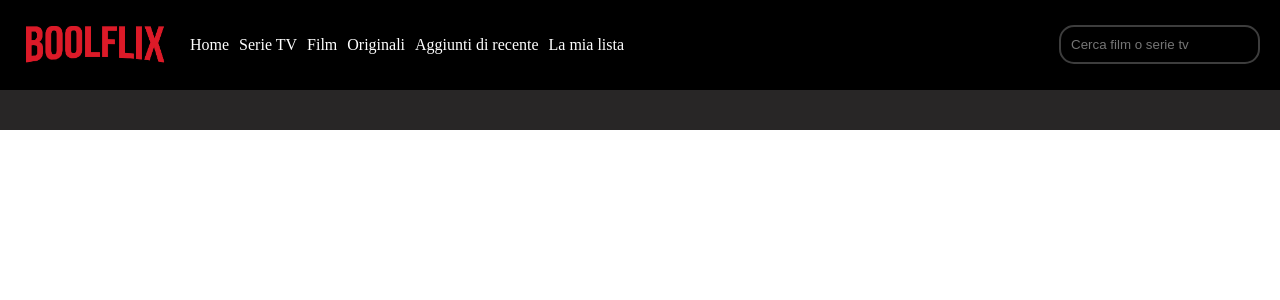
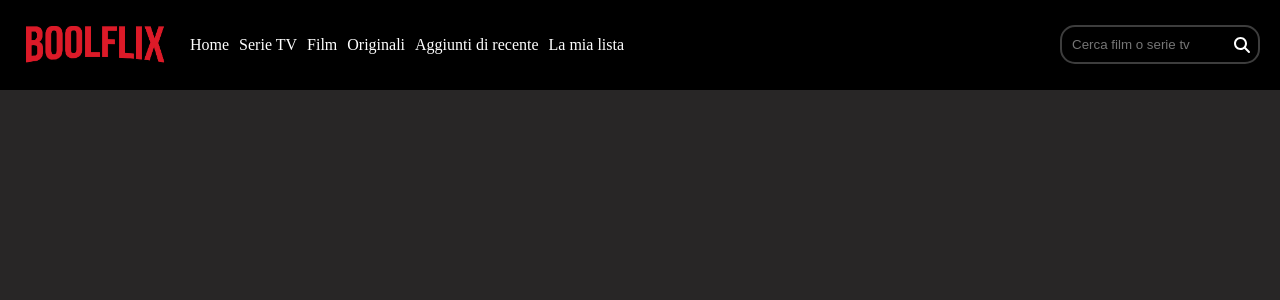
Before and after one commit to Brody14/vite-boolflix, a Vue app: page / in a window 1280 px wide. Both pictures are taken after a click on the icon 1252 px from the left and 43 px from the top of the page. Shown: the top 300 px of the page. Built offline with nearby package versions, Linux system fonts and the light colour scheme.

Commit message:
EDIT stars loop and style

```diff
--- a/src/App.vue
+++ b/src/App.vue
@@ -55,10 +55,24 @@ export default {
 </script>
 
 <template>
-  <Header @onSearch="fetchData" />
-  <Main />
+  <div class="content">
+    <Header @onSearch="fetchData" />
+    <Main class="main" />
+
+  </div>
 </template>
 
 <style lang="scss" >
 @use './style/general.scss';
+
+.content {
+  display: flex;
+  flex-direction: column;
+  min-height: 100vh;
+  overflow: hidden;
+
+  .main {
+    flex-grow: 1;
+  }
+}
 </style>
--- a/src/components/Cards.vue
+++ b/src/components/Cards.vue
@@ -1,9 +1,6 @@
 <script>
 
 export default {
-    components: {
-
-    },
     props: {
         result: {
             type: Object,
@@ -55,12 +52,16 @@ export default {
             <p v-else> {{ language }}</p>
             <div class="icons-wrapper">
                 <p class="vote">Voto:</p>
-                <div v-for="n in vote">
-                    <font-awesome-icon icon="fa-solid fa-star" />
-                </div>
-                <div v-for="n in 5 - vote">
-                    <font-awesome-icon icon="fa-regular fa-star" />
-                </div>
+                <ul v-for="n in vote" :key="n">
+                    <li>
+                        <font-awesome-icon icon="fa-solid fa-star" />
+                    </li>
+                </ul>
+                <ul v-for="n in 5 - vote" :key="5 + n">
+                    <li>
+                        <font-awesome-icon icon="fa-regular fa-star" />
+                    </li>
+                </ul>
             </div>
             <p> {{ overview }}</p>
         </div>
@@ -82,6 +83,10 @@ export default {
         padding: 20px;
         position: absolute;
         top: 0;
+        bottom: 0;
+        max-width: 100%;
+        max-height: 100%;
+        overflow: hidden;
         opacity: 0;
 
         .main-title {
--- a/src/components/Header.vue
+++ b/src/components/Header.vue
@@ -10,15 +10,15 @@ export default {
         return {
             store,
             show: false,
-            iconshow: true,
-
         }
     },
     methods: {
         toggleSearch() {
             this.show = !this.show
-            this.iconshow = !this.iconshow
         },
+        closeSearch() {
+            this.show = false
+        }
     }
 
 }
@@ -26,7 +26,7 @@ export default {
 </script>
 
 <template>
-    <header class="main-header" @click.self="toggleSearch">
+    <header class="main-header" @click.self="closeSearch">
         <figure class="header__logo">
             <img src="/img/logo.png" alt="">
         </figure>
@@ -34,12 +34,11 @@ export default {
             <Navbar />
         </ul>
         <div class="search-bar">
-            <font-awesome-icon icon="fa-solid fa-magnifying-glass" class="search__icon" @click.stop="toggleSearch"
-                v-show="iconshow" />
+            <font-awesome-icon icon="fa-solid fa-magnifying-glass" class="search__icon" @click.stop="toggleSearch" />
 
-            <div>
-                <input v-show="show" @keyup.enter="$emit('onSearch')" class="search__input" type="text"
-                    v-model="store.search" placeholder="Cerca film o serie tv">
+            <div class="search_input">
+                <input v-show="show" @keyup.enter="$emit('onSearch')" :class="['search__input', (show) ? 'active' : '']"
+                    type="text" v-model="store.search" placeholder="Cerca film o serie tv">
             </div>
         </div>
     </header>
@@ -55,7 +54,6 @@ export default {
     justify-content: space-between;
     align-items: center;
     gap: 20px;
-
 }
 
 .header__logo {
@@ -70,17 +68,30 @@ export default {
 
 .search-bar {
     margin-left: auto;
+    position: relative;
 
     .search__icon {
         color: white;
+        position: absolute;
+        top: 50%;
+        right: 10px;
+        transform: translateY(-50%);
     }
 
     .search__input {
-        background-color: unset;
+        background-color: transparent;
         border: 2px solid rgb(61, 61, 61);
         padding: 10px;
         border-radius: 15px;
         color: grey;
+        width: 0;
+        opacity: 0;
+        transition: width 10s;
+    }
+
+    .search__input.active {
+        width: 200px;
+        opacity: 1;
     }
 }
 </style>
--- a/src/components/Main.vue
+++ b/src/components/Main.vue
@@ -1,6 +1,7 @@
 <script >
 import Cards from './Cards.vue';
 import store from '../store'
+import axios from 'axios'
 
 export default {
     components: {
@@ -14,7 +15,7 @@ export default {
     computed: {
         mergedResults() {
             return [...this.store.movies, ...this.store.series]
-        }
+        },
     },
     methods: {
         setLanguageFlag(result) {
@@ -37,7 +38,19 @@ export default {
             }
             return flag
 
-        }
+        },
+        // fetchTrending() {
+        //     axios.get('https://api.themoviedb.org/3/trending/all/day?api_key=07957f00f230f554787ba82062ad2b4f').then(res => {
+        //         console.log(res.data.results)
+        //         const { results } = res.data
+        //         this.store.trending = results
+        //     }).catch(() => {
+        //         this.store.trending = []
+        //     })
+        // },
+    },
+    mounted() {
+        //this.fetchTrending()
     }
 }
 </script>
@@ -46,7 +59,9 @@ export default {
     <main class="main-content">
         <div class="container">
             <Cards v-for="result in mergedResults" key="result.id" :result="result" :flag="setLanguageFlag(result)" />
+
         </div>
+
 
     </main>
 </template>
@@ -56,11 +71,12 @@ export default {
 
 .main-content {
     background-color: $main-bg;
-    padding: 20px;
-}
+    padding: 40px 20px;
+    color: white;
 
-.container {
-    display: grid;
-    grid-template-columns: repeat(5, 1fr);
+    .container {
+        display: grid;
+        grid-template-columns: repeat(5, 1fr);
+    }
 }
 </style>
--- a/src/store.js
+++ b/src/store.js
@@ -4,6 +4,7 @@ const store = reactive({
 	search: "",
 	movies: [],
 	series: [],
+	trending: [],
 });
 
 export default store;
--- a/src/style/general.scss
+++ b/src/style/general.scss
@@ -1,6 +1,6 @@
 @use './partials/reset';
 
 .container {
-    max-width: 1200px;
     margin: 0 auto;
+    color: white;
 }
```
